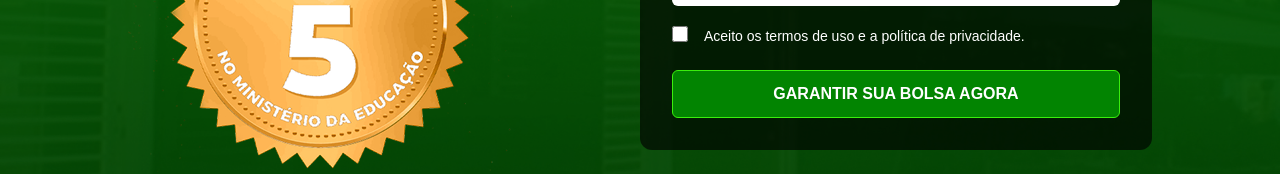
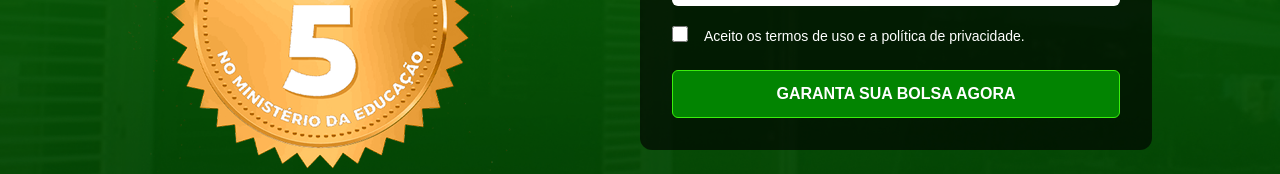
Before and after one commit to mavellium/faip-lp, a Next.js app: page / in a window 1280 px wide. Shown: the part 2098-2272 px from the top of the page. Built offline with nearby package versions, Linux system fonts and the light colour scheme.

Commit message:
Fix: texto

```diff
--- a/src/components/Form/index.tsx
+++ b/src/components/Form/index.tsx
@@ -145,7 +145,7 @@ export default function Form() {
             disabled={isSubmitting}
             className="bg-[#028401] border border-[#3AEE0D] text-white rounded-md mt-6 h-12 font-semibold hover:bg-[#02a501] transition disabled:opacity-50 disabled:cursor-not-allowed"
           >
-            GARANTIR SUA BOLSA AGORA
+            GARANTA SUA BOLSA AGORA
           </button>
         </form>
       </div>
```
